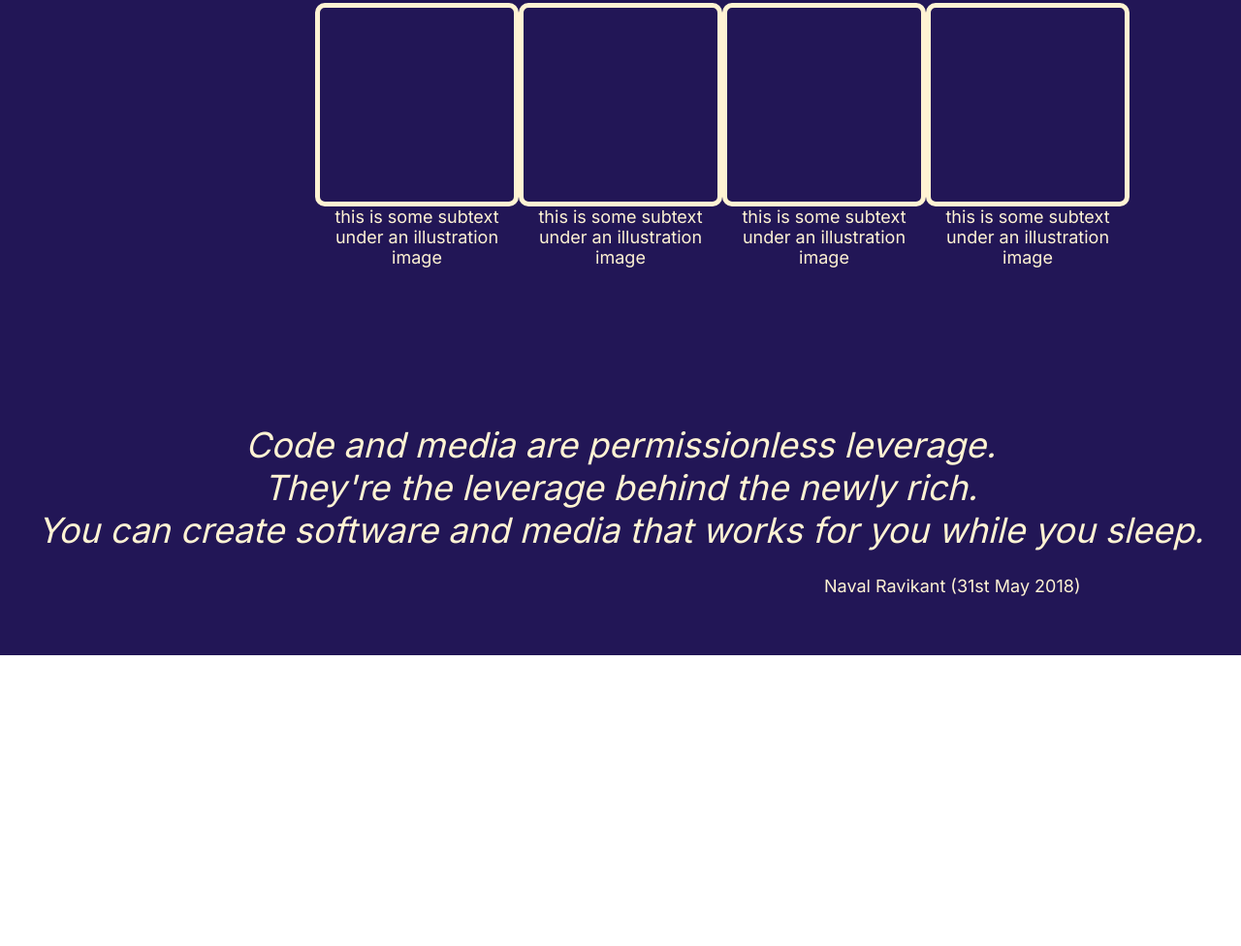
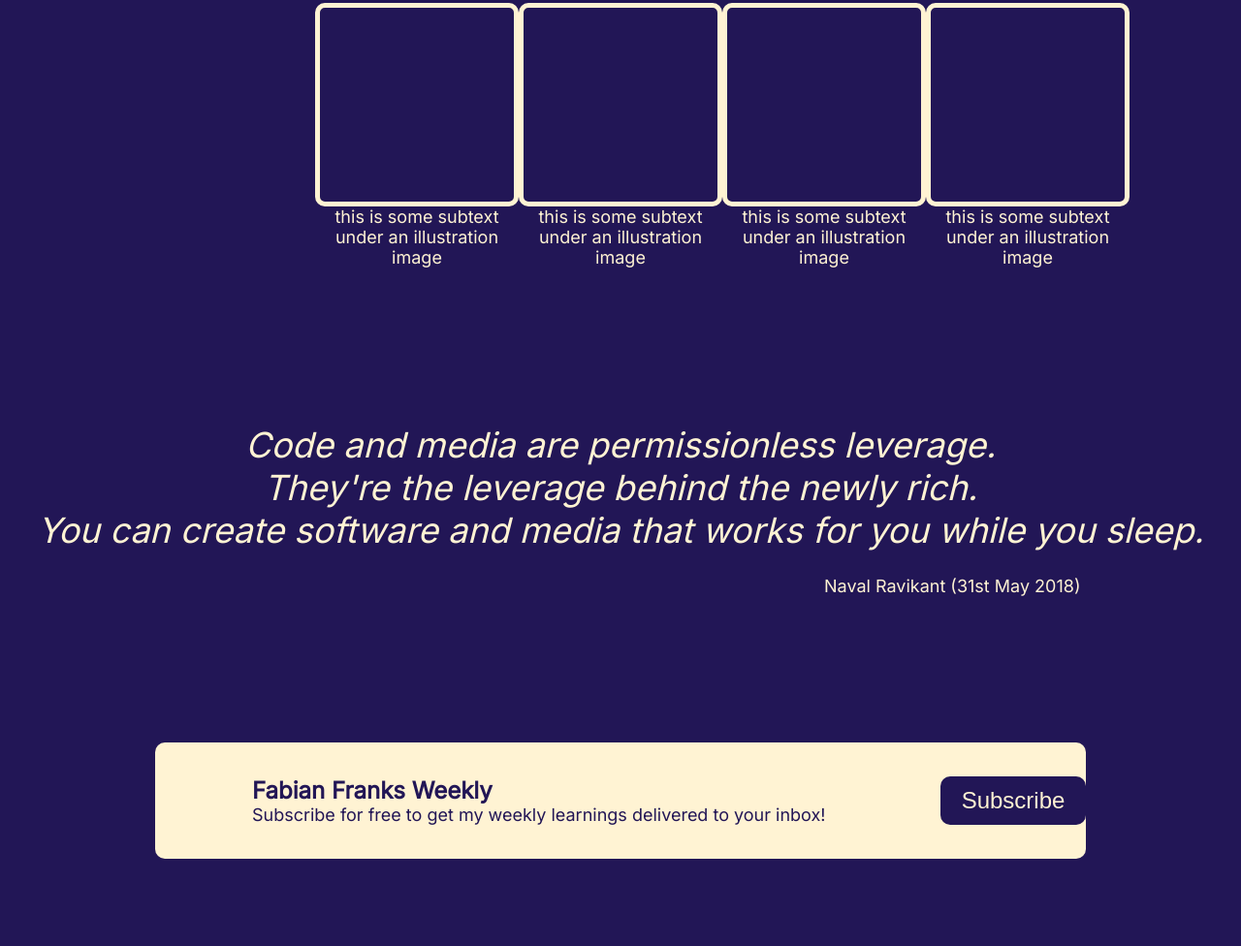
Before and after one commit to fabianfrankwerner/landing-page, a plain HTML site: page index.html in a window 1280 px wide. Shown: the part 1022-1998 px from the top of the page at 97% size. Before the commit the page ends 1698 px from the top, so only its background shows below. Drawn offline with Linux system fonts and the light colour scheme.

Commit message:
Add section for with newsletter subscribe button

```diff
--- a/index.html
+++ b/index.html
@@ -75,5 +75,19 @@
         </div>
     </div>
 
+    <div class="fourth-section">
+        <div class="container">
+            <div class="left-container">
+                <h4>Fabian Franks Weekly</h4>
+                <p class="fourth-p">Subscribe for free to get my weekly learnings delivered to your inbox!</p>
+            </div>
+            <div class="right-container">
+                <a href="https://fabianfrankwerner.beehiiv.com/subscribe" target="_blank" rel="noopener noreferrer">
+                    <button type="button" class="btn-last-div">Subscribe</button>
+                </a>
+            </div>
+        </div>
+    </div>
+
 </body>
 </html>
--- a/style.css
+++ b/style.css
@@ -169,3 +169,54 @@ h3 {
     margin-top: 25px;
     margin-left: 850px;
 }
+
+.fourth-section {
+    height: 300px;
+    background-color: #221656;
+    display: flex;
+    justify-content: center;
+    align-items: center;
+}
+
+.container {
+    background-color: #fff3d3;
+    width: 75%;
+    height: 40%;
+    display: flex;
+    flex-direction: row;
+    border-radius: 10px;
+}
+
+.left-container {
+    width: 80%;
+    margin-left: 100px;
+    display: flex;
+    justify-content: center;
+    flex-direction: column;
+}
+
+h4 {
+    font-size: 24px;
+    color: #221656;
+}
+
+.fourth-p {
+    color: #221656;
+    font-size: 18px;
+}
+
+.right-container {
+    display: flex;
+    justify-content: flex-start;
+    align-items: center;
+}
+
+.btn-last-div {
+    background-color: #221656;
+    color: #fff3d3;
+    width: 150px;
+    height: 50px;
+    border: 1px #221656;
+    border-radius: 10px;
+    font-size: 24px;
+}
```
